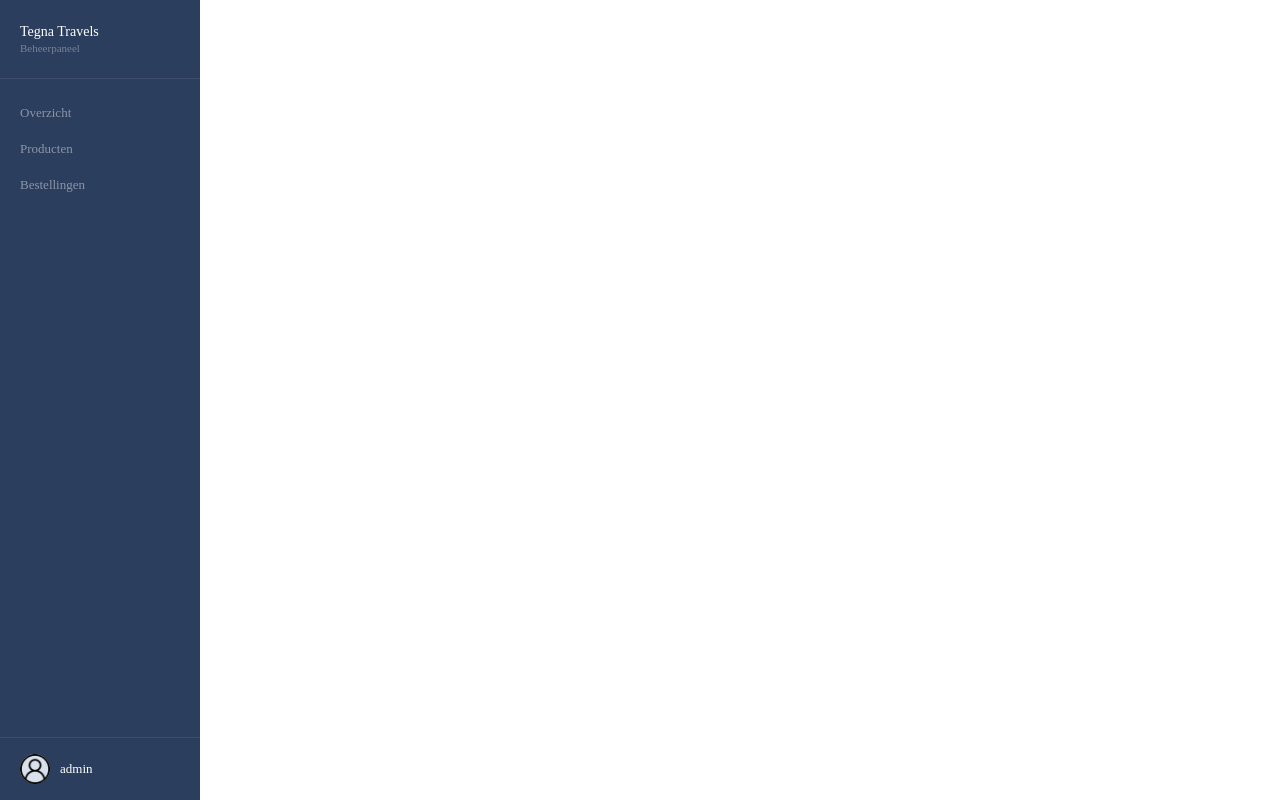
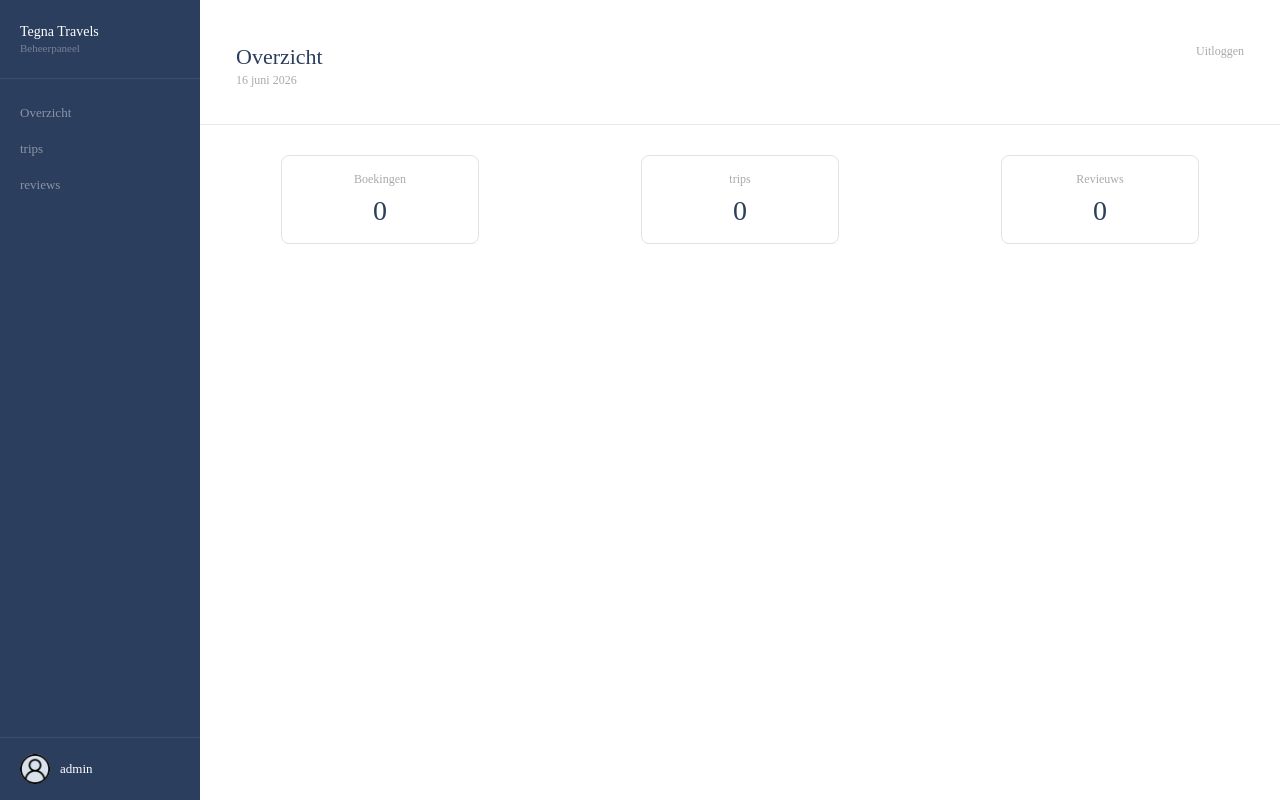
Before and after one commit to DanielRosmalen/webapp2, a PHP site: page /admin.php in a window 1280 px wide. Run offline with PHP 8.4, Linux system fonts and the light colour scheme; data that the repository does not hold is empty.

Commit message:
overicht 3 blokken php code

```diff
--- a/app/acties/overzicht.php
+++ b/app/acties/overzicht.php
@@ -1,6 +1,16 @@
- <?php
- $sql = "SELECT r.* FROM reis r ";
+<?php
+include './acties/conn.php';
+$sql = "SELECT * FROM reviews";
+$stmt = $pdo->prepare($sql);
+$stmt->execute();
+$reviews = $stmt->fetchAll();
 
-        $stmt = $conn->prepare($sql);
-        $stmt->execute();
-        $result = $stmt->fetchAll();
+$sql = "SELECT * FROM boekingen";
+$stmt = $pdo->prepare($sql);
+$stmt->execute();
+$boekingen = $stmt->fetchAll();
+
+$sql = "SELECT * FROM trips";
+$stmt = $pdo->prepare($sql);
+$stmt->execute();
+$trips = $stmt->fetchAll();
--- a/app/admin.php
+++ b/app/admin.php
@@ -1,3 +1,9 @@
+<?php
+include './acties/overzicht.php';
+
+?>
+
+
 <!DOCTYPE html>
 <html lang="en">
 <head>
@@ -17,8 +23,8 @@
             <div class="side-menu-box">
                 <nav class="side-menu">
                     <p class="side-menu-item actief">Overzicht</p>
-                    <p class="side-menu-item">Producten</p>
-                    <p class="side-menu-item">Bestellingen</p>
+                    <p class="side-menu-item">trips</p>
+                    <p class="side-menu-item">reviews</p>
                 </nav>
             </div>
         </div>
@@ -33,5 +39,29 @@
         </div>
     </div>
 </header>
+<main>
+    <div class="main-topbar">
+        <div>
+            <h1 class="main-titel">Overzicht</h1>
+            <p class="main-datum">16 juni 2026</p>
+        </div>
+        <a href="../acties/logout.php">Uitloggen</a>
+    </div>
+
+    <div class="stats-container">
+        <div class="stats-box">
+            <p class="stats-label">Boekingen</p>
+            <h2 class="stats-cijfer"><?php echo count($boekingen)?></h2>
+        </div>
+        <div class="stats-box">
+            <p class="stats-label">trips</p>
+            <h2 class="stats-cijfer"><?php echo count($trips)?></h2>
+        </div>
+        <div class="stats-box">
+            <p class="stats-label">Revieuws</p>
+            <h2 class="stats-cijfer"><?php echo count($reviews)?></h2>
+        </div>
+    </div>
+</main>
 </body>
 </html>
--- a/app/assets/css/admin.css
+++ b/app/assets/css/admin.css
@@ -1,6 +1,9 @@
 *{
     padding: 0;
     margin: 0;
+}
+body{
+    display: flex;
 }
 
 .side-panel {
@@ -70,3 +73,74 @@
     font-size: 13px;
     cursor: pointer;
 }
+main {
+    flex: 1;
+    background-color: white;
+}
+
+.main-topbar {
+    display: flex;
+    justify-content: space-between;
+    align-items: flex-start;
+    padding: 24px 36px 0px 36px;
+    border: none;
+    border-bottom: 1px solid #e8e8e8;
+    margin-top:20px;
+    padding-bottom: 36px;
+}
+
+.main-titel {
+    font-size: 22px;
+    font-weight: 500;
+    color: #2c3e5e;
+}
+
+.main-datum {
+    font-size: 12px;
+    color: #aaaaaa;
+    margin-top: 3px;
+}
+
+.main-topbar a {
+    font-size: 12px;
+    color: #aaaaaa;
+    text-decoration: none;
+}
+
+.main-topbar a:hover {
+    color: #2c3e5e;
+}
+
+.stats-container {
+    display: flex;
+    margin-top: 30px;
+    justify-content: center;
+    justify-content: space-around;
+}
+
+.stats-box {
+    width: 160px;
+    border: 1px solid #e2e2e2;
+    border-radius: 8px;
+    padding: 16px 18px;
+    cursor: pointer;
+    display: flex;
+    align-items: center;
+    flex-direction: column;
+}
+
+.stats-box:hover {
+    border-color: #2c3e5e;
+}
+
+.stats-label {
+    font-size: 12px;
+    color: #aaaaaa;
+    margin-bottom: 8px;
+}
+
+.stats-cijfer {
+    font-size: 28px;
+    font-weight: 500;
+    color: #2c3e5e;
+}
```
Also changed, not shown: app/trips.php (added, +13 -0 lines).
